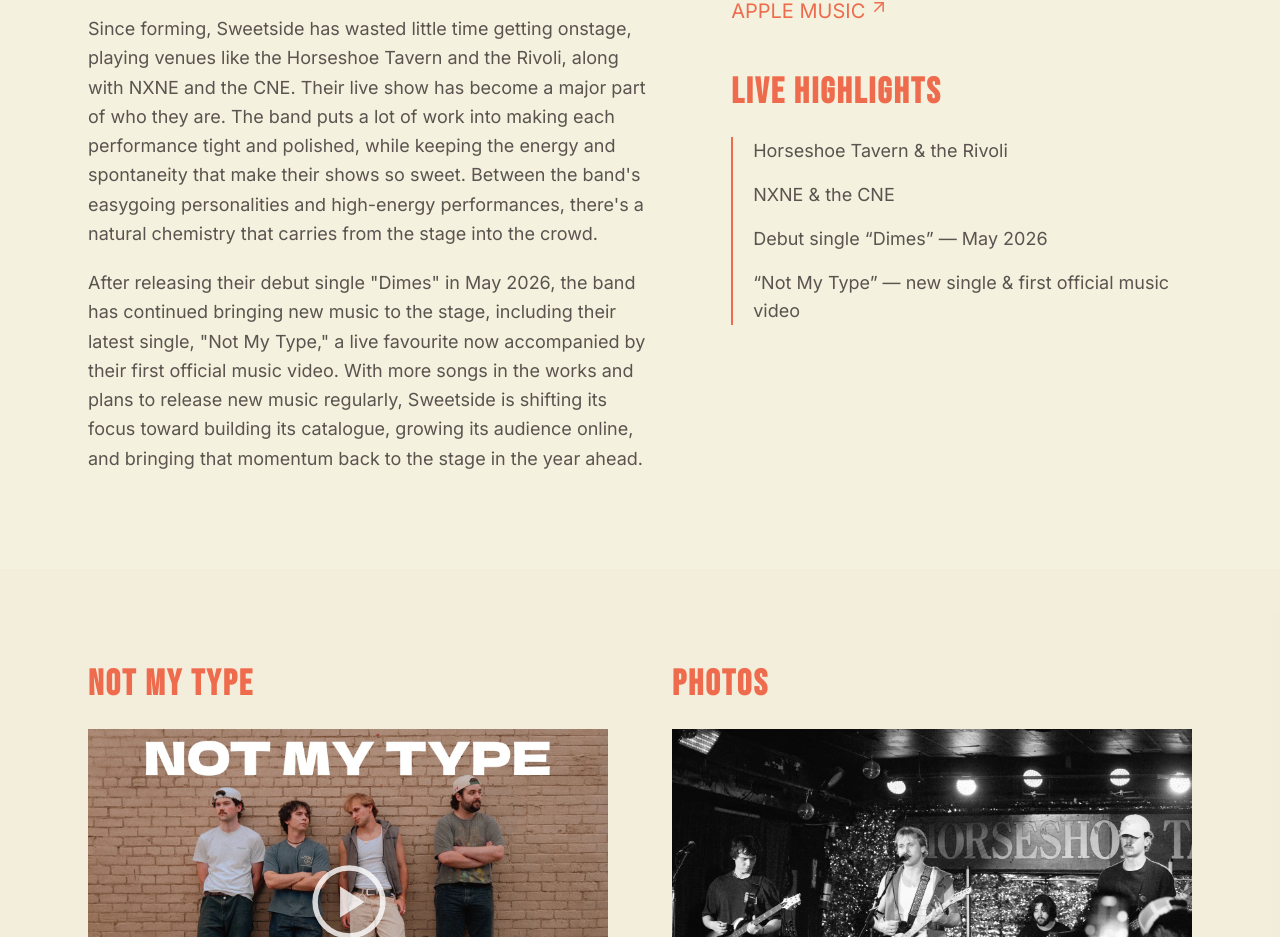
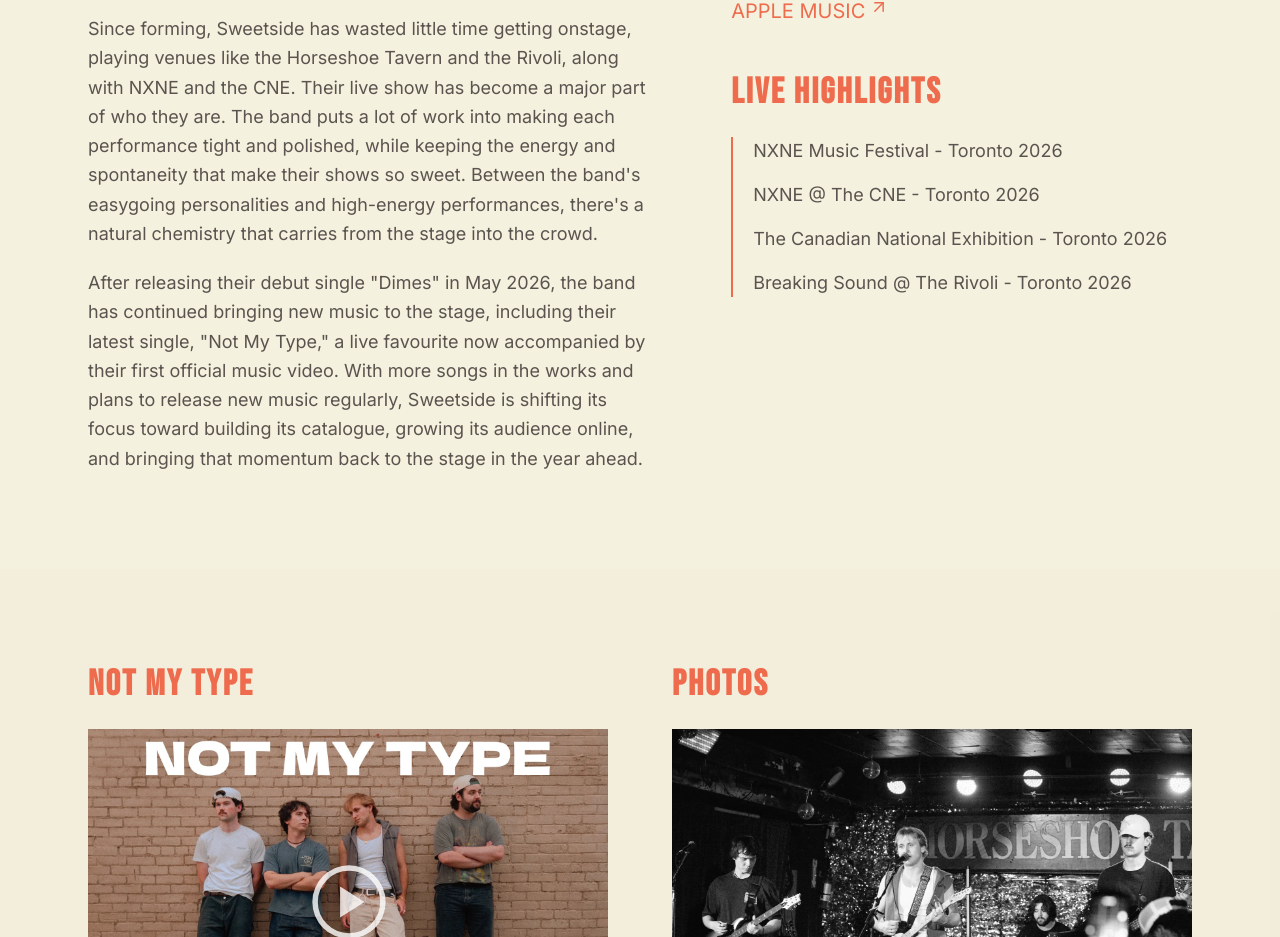
Before and after one commit to carterrows/sweetsideband-site, a Next.js app: page /epk in a window 1280 px wide. Shown: the part 1674-2611 px from the top of the page. Built offline with nearby package versions, Linux system fonts and the light colour scheme; no server answers; the database is empty.

Commit message:
update epk live highlights

```diff
--- a/app/epk/page.tsx
+++ b/app/epk/page.tsx
@@ -93,10 +93,10 @@ export default function EpkPage() {
               <div>
                 <SectionHeading title="Live highlights" />
                 <ul className="mt-6 space-y-4 border-l-2 border-accent pl-5 text-base text-ink-700 md:text-lg">
-                  <li>Horseshoe Tavern & the Rivoli</li>
-                  <li>NXNE & the CNE</li>
-                  <li>Debut single “Dimes” — May 2026</li>
-                  <li>“Not My Type” — new single & first official music video</li>
+                  <li>NXNE Music Festival - Toronto 2026</li>
+                  <li>NXNE @ The CNE - Toronto 2026</li>
+                  <li>The Canadian National Exhibition - Toronto 2026</li>
+                  <li>Breaking Sound @ The Rivoli - Toronto 2026</li>
                 </ul>
               </div>
             </div>
```
